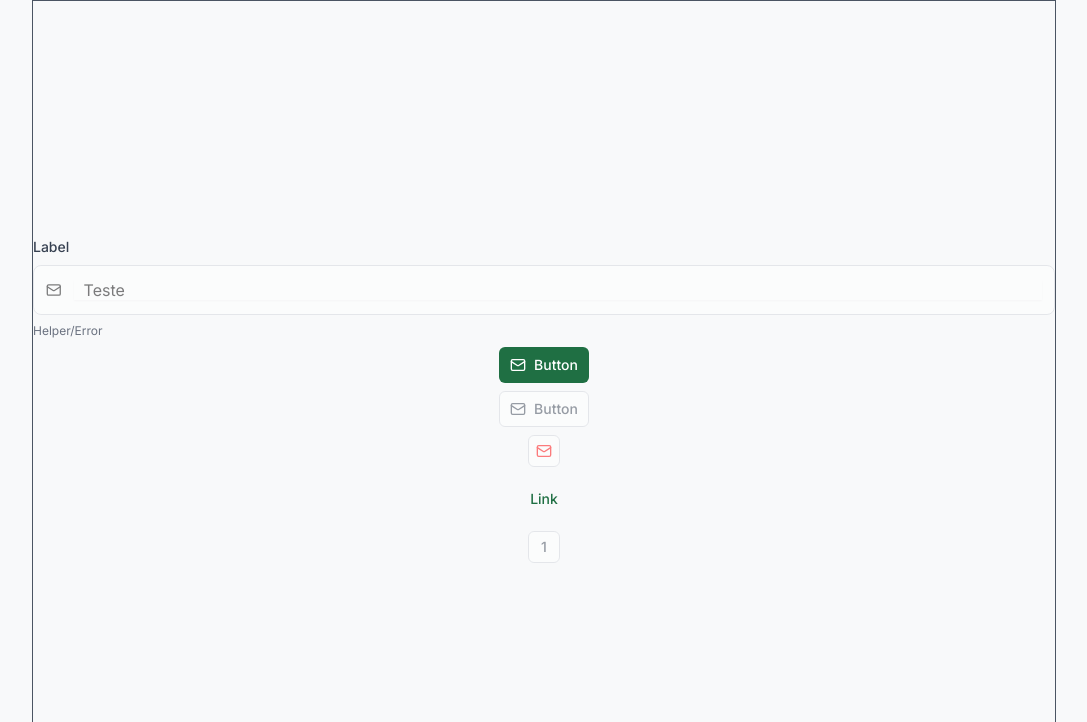
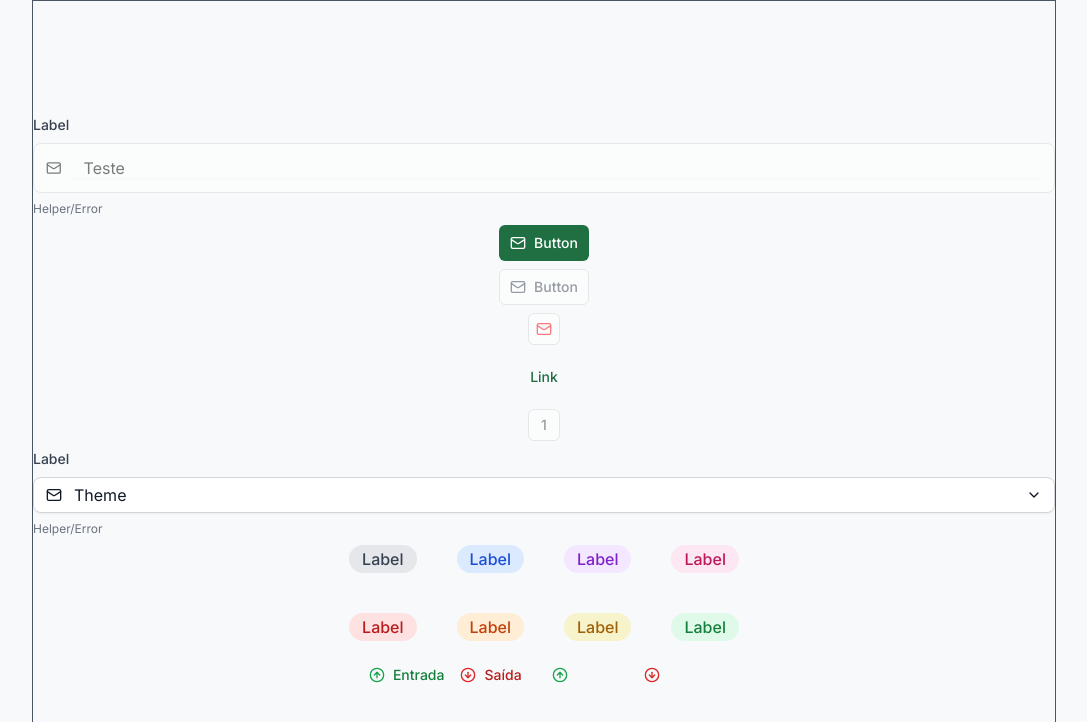
Before and after one commit to jaon82/pos360-financy, a React (Vite) app in the folder frontend/: page / in a window 1280 px wide. Shown: the top 722 px of the page, without its empty margins (96-1183 px from the left). Built offline with nearby package versions, Linux system fonts and the light colour scheme.

Commit message:
feat: Integrate and demonstrate new components in App.tsx

```diff
--- a/frontend/src/App.tsx
+++ b/frontend/src/App.tsx
@@ -1,9 +1,25 @@
 import { Mail } from 'lucide-react';
+import TransactionTypeIndicator from './components/TransactionType';
+import { Badge } from './components/ui/badge';
 import { Button } from './components/ui/button';
 import { Field, FieldDescription, FieldLabel } from './components/ui/field';
 import { Input } from './components/ui/input';
+import {
+  Select,
+  SelectContent,
+  SelectGroup,
+  SelectItem,
+  SelectTrigger,
+  SelectValue,
+} from './components/ui/select';
 
 function App() {
+  const items = [
+    { label: 'Light', value: 'light' },
+    { label: 'Dark', value: 'dark' },
+    { label: 'System', value: 'system' },
+  ];
+
   return (
     <div className="border h-screen display flex flex-col gap-2 items-center justify-center max-w-5xl my-0 mx-auto">
       <Field>
@@ -34,6 +50,41 @@ function App() {
       <Button variant="outline" size="icon" disabled>
         1
       </Button>
+      <Field>
+        <FieldLabel htmlFor="name">Label</FieldLabel>
+        <Select items={items}>
+          <SelectTrigger className="w-[180px]">
+            <Mail className="text-gray-800" />
+            <SelectValue placeholder="Theme" />
+          </SelectTrigger>
+          <SelectContent>
+            <SelectGroup>
+              {items.map((item) => (
+                <SelectItem key={item.value} value={item.value}>
+                  {item.label}
+                </SelectItem>
+              ))}
+            </SelectGroup>
+          </SelectContent>
+        </Select>
+        <FieldDescription>Helper/Error</FieldDescription>
+      </Field>
+      <div className="grid grid-cols-4 gap-10">
+        <Badge className="bg-gray-200 text-gray-700">Label</Badge>
+        <Badge className="bg-blue-light text-blue-dark">Label</Badge>
+        <Badge className="bg-purple-light text-purple-dark">Label</Badge>
+        <Badge className="bg-pink-light text-pink-dark">Label</Badge>
+        <Badge className="bg-red-light text-red-dark">Label</Badge>
+        <Badge className="bg-orange-light text-orange-dark">Label</Badge>
+        <Badge className="bg-yellow-light text-yellow-dark">Label</Badge>
+        <Badge className="bg-green-light text-green-dark">Label</Badge>
+      </div>
+      <div className="grid grid-cols-4 gap-4 mt-4">
+        <TransactionTypeIndicator type="income" />
+        <TransactionTypeIndicator type="outcome" />
+        <TransactionTypeIndicator type="income" variant="icon" />
+        <TransactionTypeIndicator type="outcome" variant="icon" />
+      </div>
     </div>
   );
 }
```
